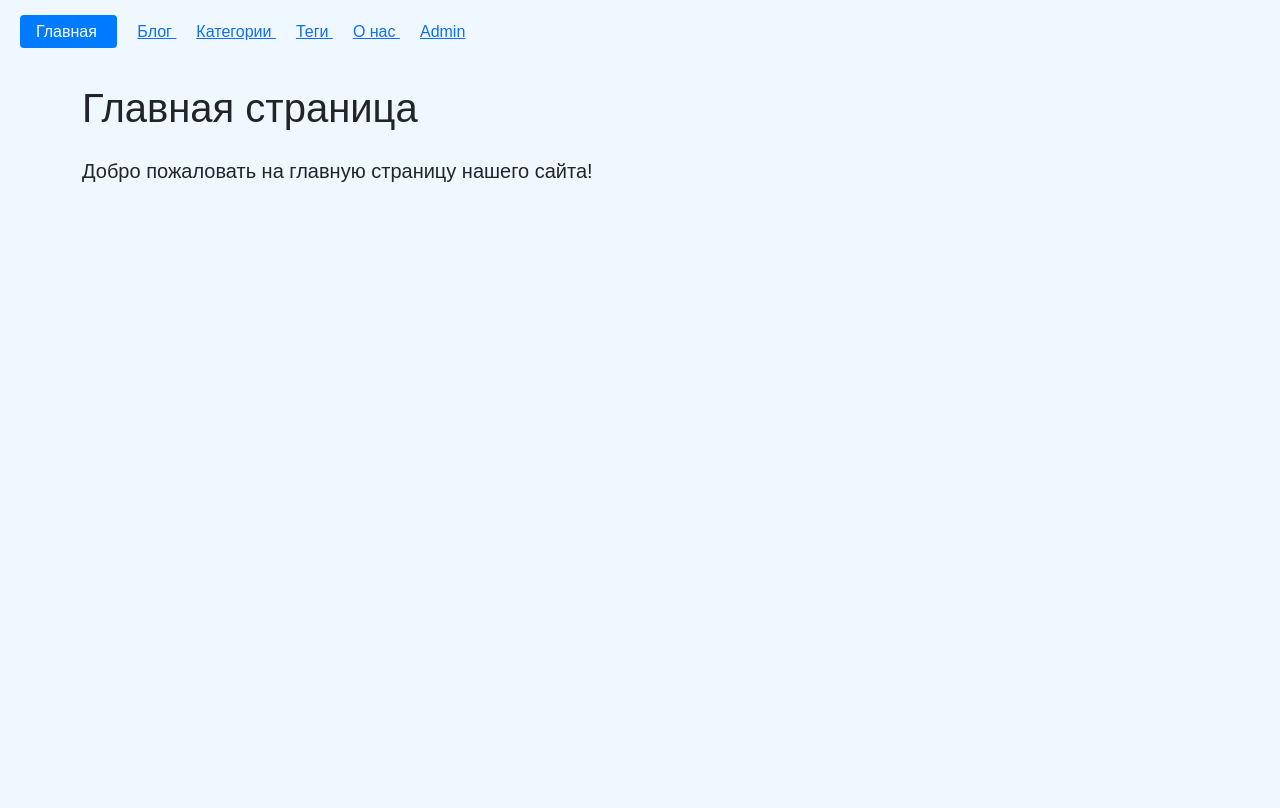
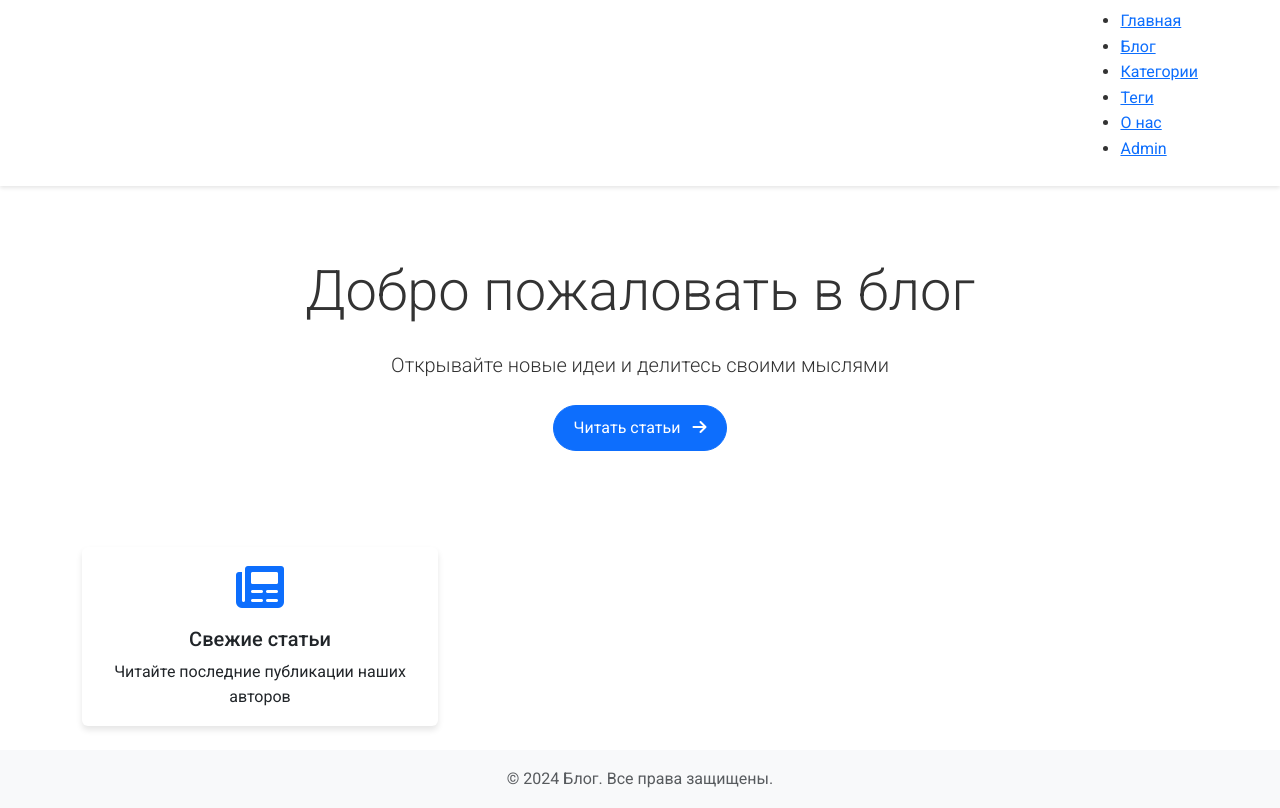
Before and after one commit to flesher-dizainer/Django, a Django app: page / in a window 1280 px wide. Before the commit the page ends 182 px from the top, so only its background shows below. Run offline with Django 5.2, Linux system fonts and the light colour scheme.

Commit message:
HW23. Частичное исправление шаблонов.

```diff
--- a/static/CSS/main.css
+++ b/static/CSS/main.css
@@ -1,33 +1,60 @@
-body {
-    font-family: Arial, sans-serif;
-    margin: 0;
-    padding: 20px;
-    background-color: AliceBlue;
+/* Основные стили */
+:root {
+    --primary-color: #2c3e50;
+    --secondary-color: #3498db;
+    --accent-color: #e74c3c;
+    --text-color: #333;
+    --light-bg: #f8f9fa;
 }
 
-nav ul {
-    list-style: none;
-    padding: 0;
+body {
+    font-family: 'Roboto', sans-serif;
+    color: var(--text-color);
+    line-height: 1.6;
 }
 
-nav ul li {
-    display: inline;
-    margin-right: 20px;
+/* Навигация */
+.navbar {
+    box-shadow: 0 2px 4px rgba(0,0,0,0.1);
 }
 
-.active {
-    color: #ffffff;
-    background-color: #007bff;
-    padding: 8px 16px;
-    border-radius: 4px;
-    text-decoration: none;
+.nav-link {
+    font-weight: 500;
+    transition: color 0.3s ease;
 }
-.category_main_card{
-	display: flex;
-    flex-direction: column;
-	gap: 10px;
-    border: darkcyan;
+
+/* Карточки постов */
+.post-card {
+    border: none;
+    box-shadow: 0 4px 6px rgba(0,0,0,0.1);
+    transition: transform 0.3s ease;
 }
-.category_card{
-	border:1px;
+
+.post-card:hover {
+    transform: translateY(-5px);
 }
+
+/* Анимации */
+.fade-in {
+    animation: fadeIn 0.5s ease-in;
+}
+
+@keyframes fadeIn {
+    from { opacity: 0; }
+    to { opacity: 1; }
+}
+
+/* Кнопки */
+.custom-btn {
+    padding: 10px 20px;
+    border-radius: 25px;
+    transition: all 0.3s ease;
+}
+
+/* Теги и категории */
+.tag-badge {
+    padding: 5px 10px;
+    margin: 2px;
+    border-radius: 15px;
+    font-size: 0.9em;
+}
--- a/templates/base.html
+++ b/templates/base.html
@@ -4,28 +4,37 @@
 <head>
     <meta charset="UTF-8">
     <meta name="viewport" content="width=device-width, initial-scale=1.0">
-    {% block head %}{% endblock %}
-    <title>{% block title %}{% endblock %}</title>
-    <link href="https://cdn.jsdelivr.net/npm/bootstrap@5.3.3/dist/css/bootstrap.min.css" rel="stylesheet"
-          integrity="sha384-QWTKZyjpPEjISv5WaRU9OFeRpok6YctnYmDr5pNlyT2bRjXh0JMhjY6hW+ALEwIH" crossorigin="anonymous">
-    <link rel="stylesheet" href="{% static 'css/main.css' %}"/>
-    <link rel="icon" type="image/png" href="{% static 'images/favicon.png' %}">
-    <style>{% block style %}{% endblock %}</style>
+    <title>{% block title %}{% endblock %} | Блог</title>
+    <!-- Подключаем шрифты и стили -->
+    <link href="https://fonts.googleapis.com/css2?family=Roboto:wght@300;400;500;700&display=swap" rel="stylesheet">
+    <link href="https://cdn.jsdelivr.net/npm/bootstrap@5.3.3/dist/css/bootstrap.min.css" rel="stylesheet">
+    <link rel="stylesheet" href="https://cdnjs.cloudflare.com/ajax/libs/font-awesome/6.0.0/css/all.min.css">
+    <link rel="stylesheet" href="{% static 'css/main.css' %}">
 </head>
 <body>
-    <header>
-        {% block nav %}{% include 'menu_include.html' %}{% endblock %}
-    </header>
-    <main class="container py-4">
+    <!-- Навигационная панель -->
+    <nav class="navbar navbar-expand-lg navbar-dark">
+        <div class="container">
+            <a class="navbar-brand fade-in" href="{% url 'main' %}">
+                <i class="fas fa-blog"></i> Блог
+            </a>
+            {% include 'menu_include.html' %}
+        </div>
+    </nav>
+
+    <!-- Основной контент -->
+    <main class="container py-4 fade-in">
         {% block content %}{% endblock %}
     </main>
-    <footer class="container">
-        {% block footer %}{% endblock %}
+
+    <!-- Подвал -->
+    <footer class="footer mt-auto py-3 bg-light">
+        <div class="container text-center">
+            <span class="text-muted">© 2024 Блог. Все права защищены.</span>
+        </div>
     </footer>
-    <script src="https://cdn.jsdelivr.net/npm/bootstrap@5.3.3/dist/js/bootstrap.bundle.min.js"
-            integrity="sha384-YvpcrYf0tY3lHB60NNkmXc5s9fDVZLESaAA55NDzOxhy9GkcIdslK1eN7N6jIeHz"
-            crossorigin="anonymous"></script>
-    <script src="{% static 'js/main.js' %}"></script>
-    {% block scripts %}{% endblock %}
+
+    <!-- Скрипты -->
+    <script src="https://cdn.jsdelivr.net/npm/bootstrap@5.3.3/dist/js/bootstrap.bundle.min.js"></script>
 </body>
 </html>
--- a/templates/main.html
+++ b/templates/main.html
@@ -1,13 +1,26 @@
 {% extends 'base.html' %}
-{% load static %}
 
-{% block title %}Главная страница{% endblock %}
+{% block title %}Главная{% endblock %}
 
 {% block content %}
-  <div class="row">
-    <div class="col-12">
-      <h1 class="mb-4">Главная страница</h1>
-      <p class="lead">Добро пожаловать на главную страницу нашего сайта!</p>
+<div class="hero-section text-center py-5 mb-5">
+    <h1 class="display-4 mb-4">Добро пожаловать в блог</h1>
+    <p class="lead mb-4">Открывайте новые идеи и делитесь своими мыслями</p>
+    <a href="{% url 'blog:blog' %}" class="btn btn-primary custom-btn">
+        Читать статьи <i class="fas fa-arrow-right ms-2"></i>
+    </a>
+</div>
+
+<div class="features-section row g-4">
+    <div class="col-md-4">
+        <div class="card h-100 post-card">
+            <div class="card-body text-center">
+                <i class="fas fa-newspaper fa-3x mb-3 text-primary"></i>
+                <h5 class="card-title">Свежие статьи</h5>
+                <p class="card-text">Читайте последние публикации наших авторов</p>
+            </div>
+        </div>
     </div>
-  </div>
+    <!-- Добавьте другие карточки возможностей -->
+</div>
 {% endblock %}
```
Also changed, not shown: python_blog/templates/python_blog/blog.html (+40 -4 lines), python_blog/templates/python_blog/post_detail.html (+51 -21 lines).
